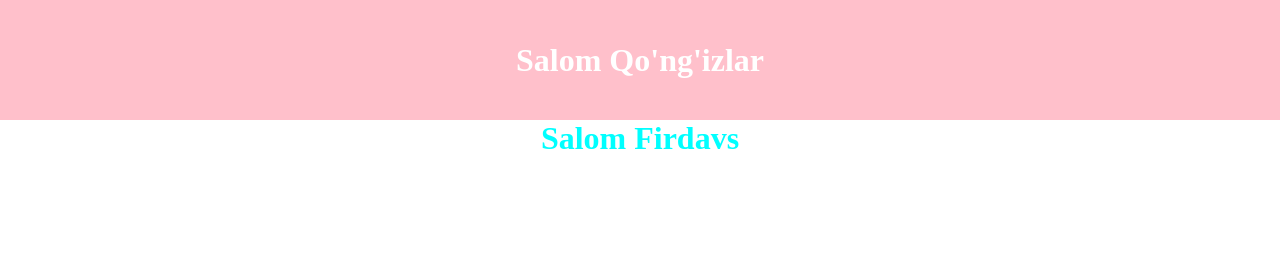
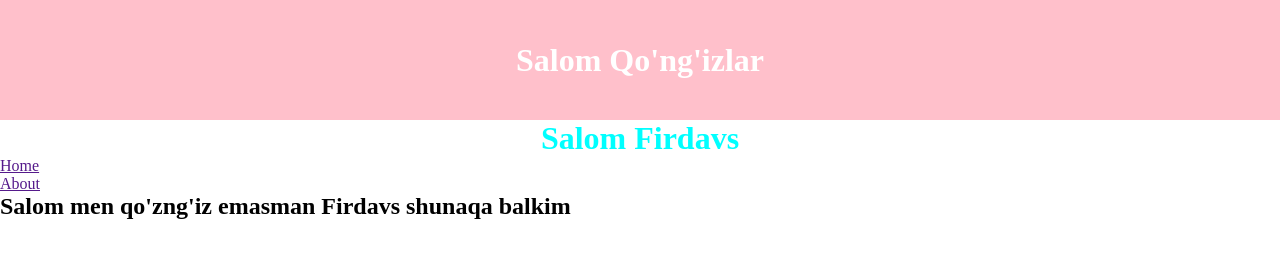
Before and after one commit to group6713/Ziyod, a plain HTML site: page index.html in a window 1280 px wide. Drawn offline with Linux system fonts and the light colour scheme.

Commit message:
Ustoz navbar qildim

```diff
--- a/index.html
+++ b/index.html
@@ -1,11 +1,13 @@
 <!DOCTYPE html>
 <html lang="en">
+
 <head>
     <meta charset="UTF-8">
     <meta name="viewport" content="width=device-width, initial-scale=1.0">
     <title>Document</title>
     <link rel="stylesheet" href="style.css">
 </head>
+
 <body>
 
 
@@ -15,6 +17,18 @@
 
     <h1 style="text-align: center; color: aqua;">Salom Firdavs</h1>
 
+    <nav>
+        <ul>
+            <li><a href="">Home</a></li>
+            <li><a href="">About</a></li>
+        </ul>
+    </nav>
+
+    <section>
+        <h1>Salom men qo'zng'iz emasman Firdavs shunaqa balkim</h1>
+    </section>
+
 
 </body>
+
 </html>
```
